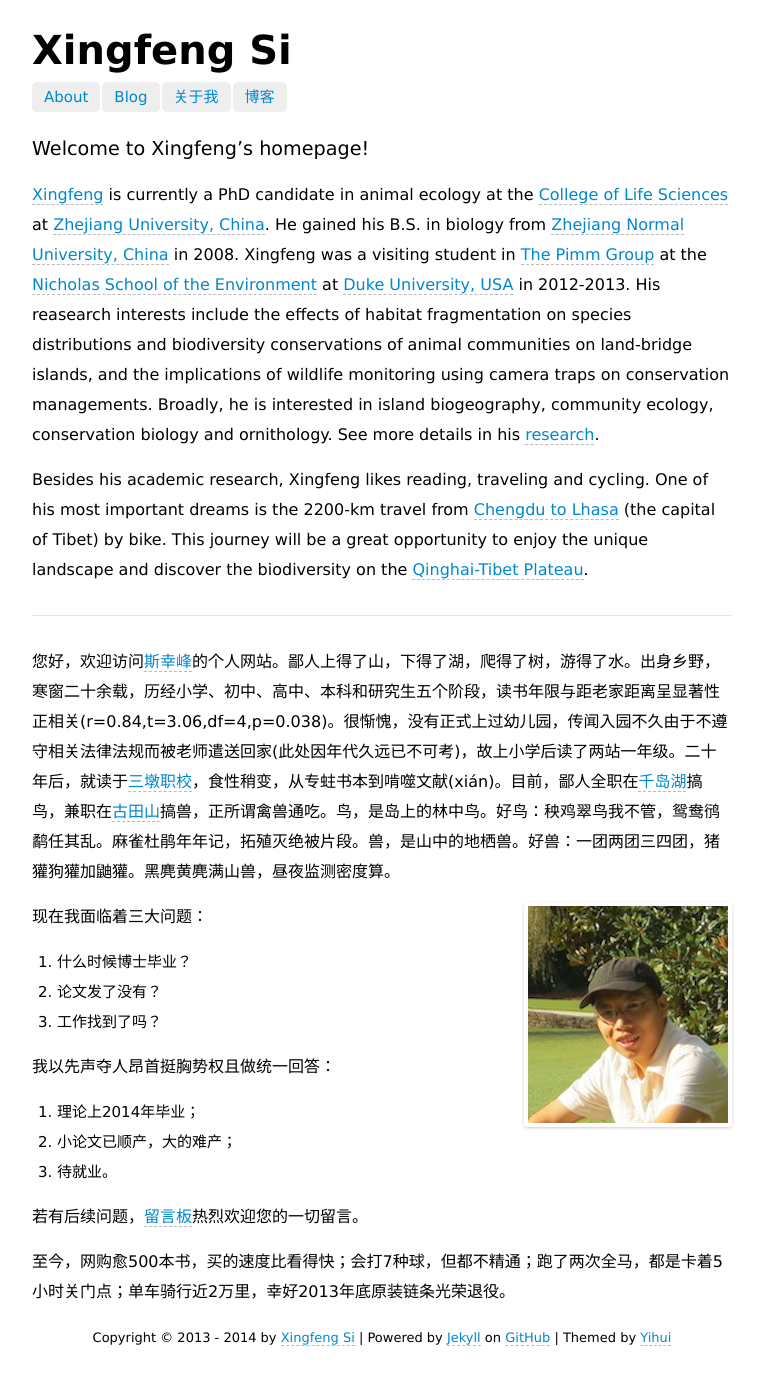
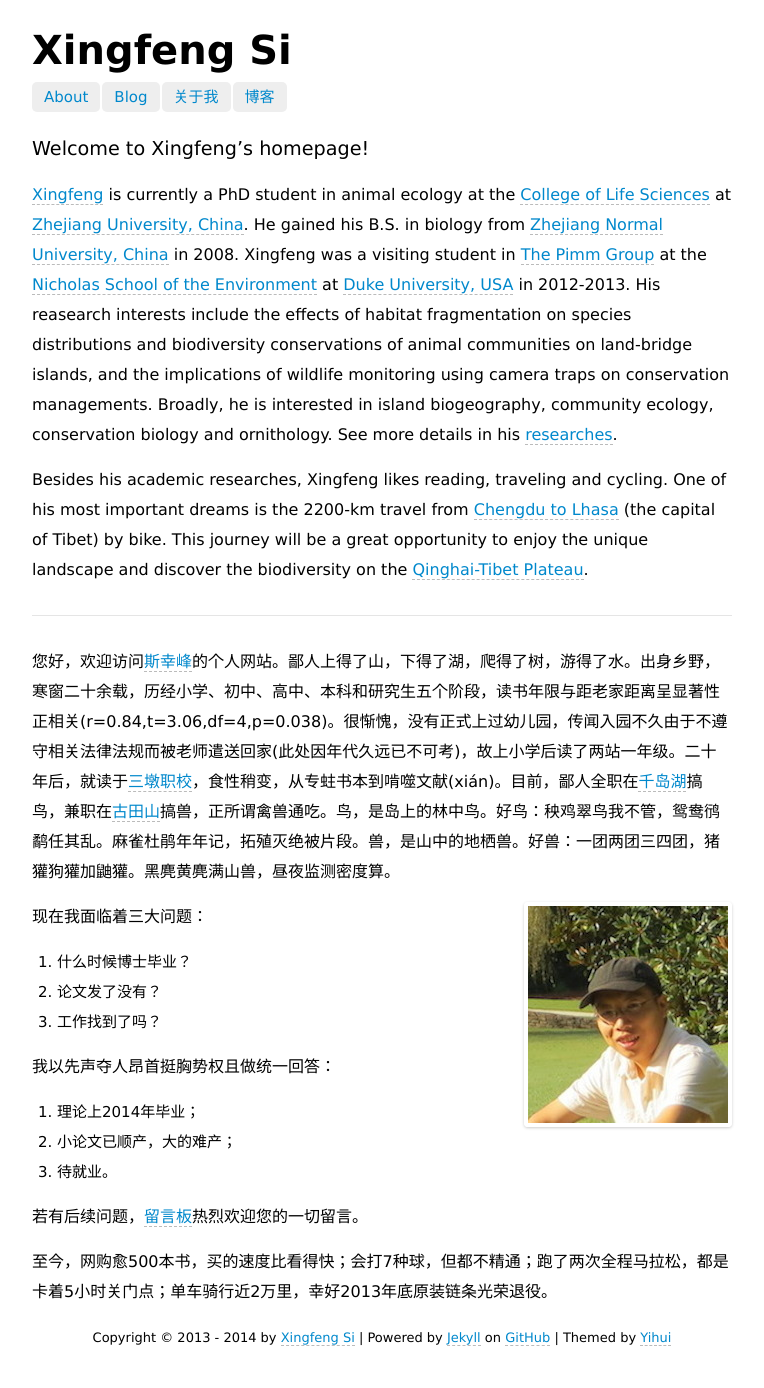
Before and after one commit to sixf/sixf.github.io, a Jekyll site: the page built from index.md, in a window 1280 px wide. Shown: the whole page, without its empty margins (258-1022 px from the left). Built offline with Jekyll 4.4.1, drawn with Linux system fonts in a browser that asks for light colours; Markdown is read by kramdown in place of the engine named in the settings.

Commit message:
candidate -> student

```diff
--- a/index.md
+++ b/index.md
@@ -5,9 +5,9 @@ layout: home
 
 <big>Welcome to Xingfeng’s homepage! </big>
 
-[Xingfeng](/ "Xingfeng Si") is currently a PhD candidate in animal ecology at the [College of Life Sciences](http://www.cls.zju.edu.cn/en/) at [Zhejiang University, China](http://www.zju.edu.cn/english/ "Zhejiang University"). He gained his B.S. in biology from [Zhejiang Normal University, China](http://www.zjnu.cn/eng/) in 2008. Xingfeng was a visiting student in [The Pimm Group](http://www.thepimmgroup.org) at the [Nicholas School of the Environment](http://nicholas.duke.edu) at [Duke University, USA](http://www.duke.edu) in 2012-2013. His reasearch interests include the effects of habitat fragmentation on species distributions and biodiversity conservations of animal communities on land-bridge islands, and the implications of wildlife monitoring using camera traps on conservation managements. Broadly, he is interested in island biogeography, community ecology, conservation biology and ornithology. See more details in his [research](/en/about "About Xingfeng").
+[Xingfeng](/ "Xingfeng Si") is currently a PhD student in animal ecology at the [College of Life Sciences](http://www.cls.zju.edu.cn/en/) at [Zhejiang University, China](http://www.zju.edu.cn/english/ "Zhejiang University"). He gained his B.S. in biology from [Zhejiang Normal University, China](http://www.zjnu.cn/eng/) in 2008. Xingfeng was a visiting student in [The Pimm Group](http://www.thepimmgroup.org) at the [Nicholas School of the Environment](http://nicholas.duke.edu) at [Duke University, USA](http://www.duke.edu) in 2012-2013. His reasearch interests include the effects of habitat fragmentation on species distributions and biodiversity conservations of animal communities on land-bridge islands, and the implications of wildlife monitoring using camera traps on conservation managements. Broadly, he is interested in island biogeography, community ecology, conservation biology and ornithology. See more details in his [researches](/en/about "About Xingfeng").
 
-Besides his academic research, Xingfeng likes reading, traveling and cycling. One of his most important dreams is the 2200-km travel from [Chengdu to Lhasa](http://en.wikipedia.org/wiki/China_National_Highway_318) (the capital of Tibet) by bike. This journey will be a great opportunity to enjoy the unique landscape and discover the biodiversity on the [Qinghai-Tibet Plateau](http://en.wikipedia.org/wiki/Qinghai-Tibet_Plateau).
+Besides his academic researches, Xingfeng likes reading, traveling and cycling. One of his most important dreams is the 2200-km travel from [Chengdu to Lhasa](http://en.wikipedia.org/wiki/China_National_Highway_318) (the capital of Tibet) by bike. This journey will be a great opportunity to enjoy the unique landscape and discover the biodiversity on the [Qinghai-Tibet Plateau](http://en.wikipedia.org/wiki/Qinghai-Tibet_Plateau).
 
 ---
 
@@ -30,4 +30,4 @@ Besides his academic research, Xingfeng likes reading, traveling and cycling. On
 
 若有后续问题，[留言板](/cn/guestbook)热烈欢迎您的一切留言。
 
-至今，网购愈500本书，买的速度比看得快；会打7种球，但都不精通；跑了两次全马，都是卡着5小时关门点；单车骑行近2万里，幸好2013年底原装链条光荣退役。
+至今，网购愈500本书，买的速度比看得快；会打7种球，但都不精通；跑了两次全程马拉松，都是卡着5小时关门点；单车骑行近2万里，幸好2013年底原装链条光荣退役。
```
